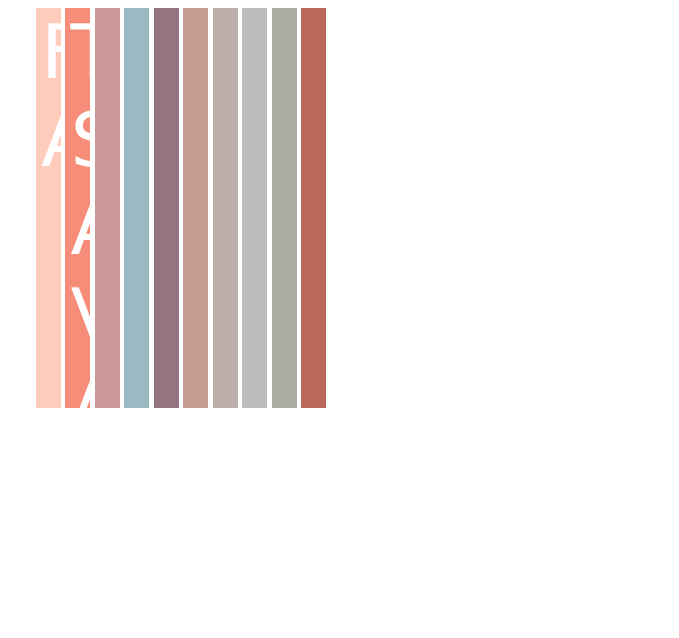
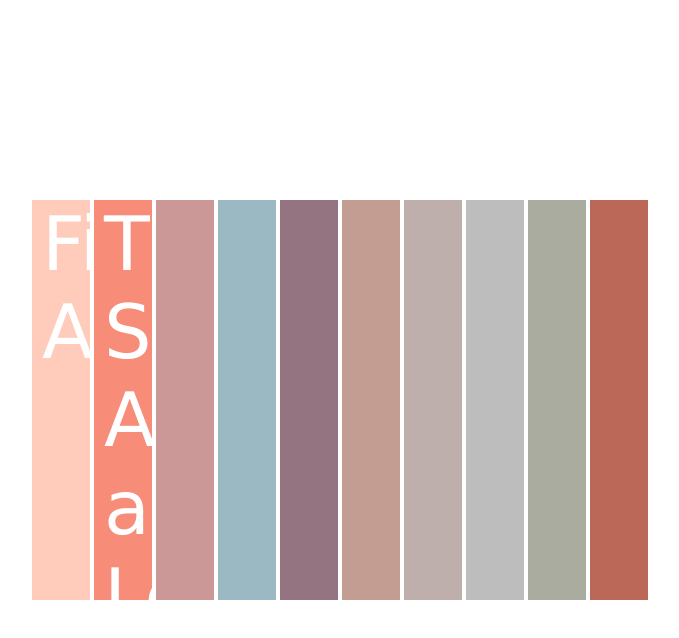
Before and after one commit to carlklier/ThoughtsGallery, a plain HTML site: page index.html in a window 1280 px wide. Shown: the whole page, without its empty margins (288-967 px from the left). Drawn offline with nearby package versions, Linux system fonts and the light colour scheme.

Commit message:
cleaned up code

```diff
--- a/index.html
+++ b/index.html
@@ -1,7 +1,7 @@
 <!DOCTYPE html>
 <html lang="en">
 <head>
-  <title>Thoughts Gallery</title>
+  <title>A Gallery of Thoughts</title>
   <meta author="Carl Klier">
   <meta charset="UTF-8">
   <meta name="viewport" content="width=device-width, initial-scale=1">
--- a/resources/css/index.css
+++ b/resources/css/index.css
@@ -9,27 +9,20 @@
 } */
 
 .gallery {
-  /* max-width: 1020px; */
+  margin: auto;
   height: 400px;
-  width: 50%;
-  /* margin-top: 5%;
-  margin-bottom: 5%;
-  margin-left: 10%;
-  margin-right: 10%; */
-  margin: auto;
+  position: absolute;
+  top: 50%;
+  left: 50%;
   transition: all 0.25s ease-in-out;
-  /* background: blue; */
-  /* background: url("https://cdn.pixabay.com/photo/2017/07/05/21/52/frame-2476117_960_720.png") */
+  transform: translate(-50%, -50%);
 }
 
 .art {
-  width: 3%;
+  width: 9%;
   height: inherit;
-  padding-right: 20px;
-  padding-left: 5px;
   background: yellow;
   display: inline-block;
-  /* border: 10px solid black; */
   transition: all 0.25s ease-in-out;
   transform: translate3d(0, 0, 0);
 }
@@ -37,15 +30,11 @@
 .text {
   height: inherit;
   width: 400px;
-  /* padding-left: 10px; */
-  /* padding-right: 20px; */
-  /* width: inherit; */
+  padding-left: 10px;
   color: white;
   font-family: Verdana, Geneva, Tahoma, sans-serif;
   font-size: 75px;
   overflow: hidden;
-  /* display: flex; */
-  /* white-space: nowrap; */
   float: left;
 }
 
@@ -53,20 +42,16 @@
   width: 400px;
   height: inherit;
   transition: all 0.25s ease-in-out;
-  /* white-space: nowrap; */
-  /* float: left; */
 }
 
 .art.inactive {
-  width: 50px;
+  width: 5%;
   height: inherit;
   opacity: .6;
   transition: all 0.25s ease-in-out;
 }
 
 .art.frame1 {
-  /* background: url("./resources/images/frame.PNG") */
-  /* background: url("https://cdn.pixabay.com/photo/2017/07/05/21/52/frame-2476117_960_720.png") */
   background: #FFCCBB;
   background-size: cover;
 }
@@ -92,8 +77,6 @@
 }
 
 .art.frame6 {
-  /* background: url("./resources/images/frame.PNG") */
-  /* background: url("https://cdn.pixabay.com/photo/2017/07/05/21/52/frame-2476117_960_720.png") */
   background: #C39C92;
   background-size: cover;
 }
```
